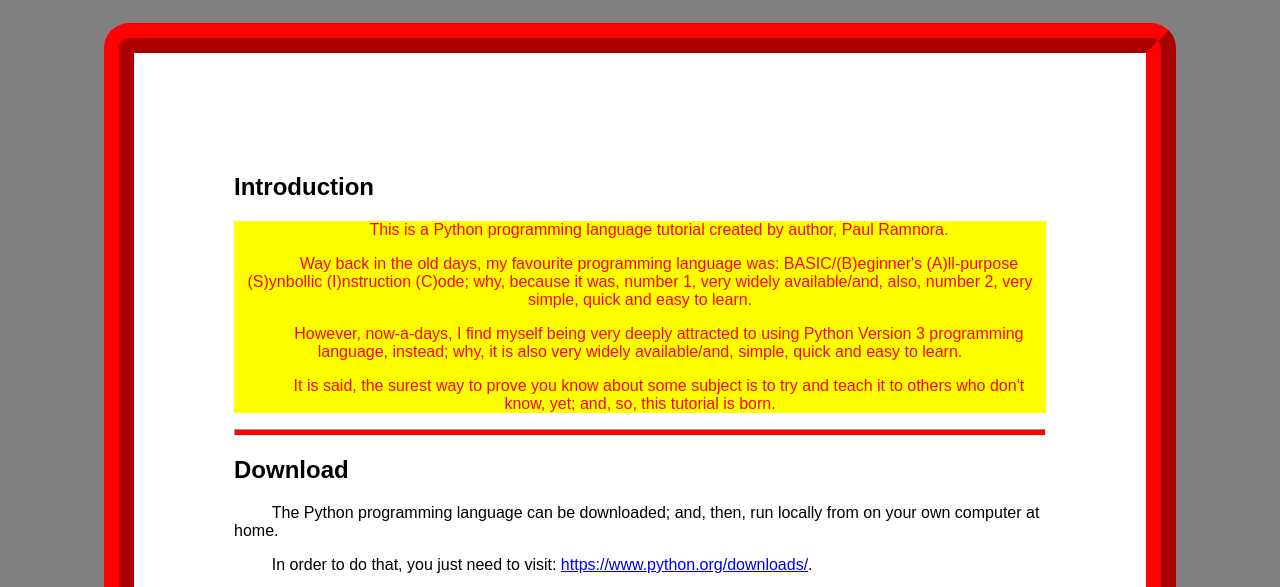
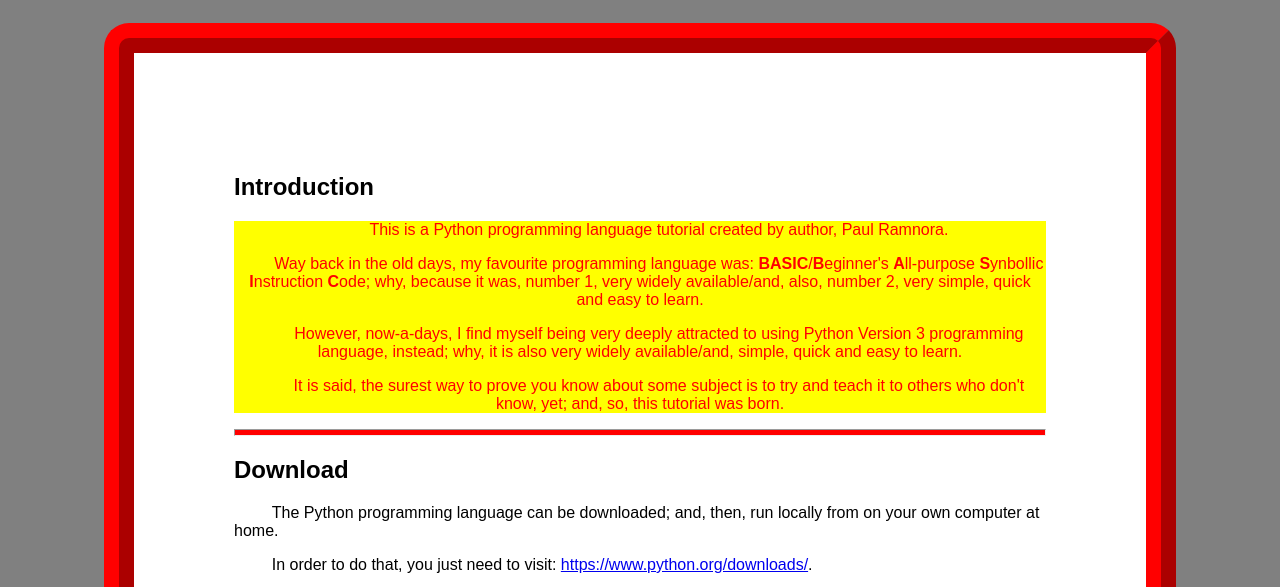
Before and after one commit to pramnora/python-tutorial-01, a plain HTML site: page index.html in a window 1280 px wide. Shown: the part 206-793 px from the top of the page. Drawn offline with Linux system fonts and the light colour scheme.

Commit message:
Update index.html
Added some bold text on the divIntro

```diff
--- a/index.html
+++ b/index.html
@@ -51,7 +51,7 @@
    </p>
 
    <p class="clsPara">
-    Way back in the old days, my favourite programming language was: BASIC/(B)eginner's (A)ll-purpose (S)ynbollic (I)nstruction (C)ode; why, because it was, number 1, very widely available/and, also, number 2, very simple, quick and easy to learn.
+    Way back in the old days, my favourite programming language was: <b>BASIC</b>/<b>B</b>eginner's <b>A</b>ll-purpose <b>S</b>ynbollic <b>I</b>nstruction <b>C</b>ode; why, because it was, number 1, very widely available/and, also, number 2, very simple, quick and easy to learn.
    </p>
 
    <p class="clsPara">
@@ -59,7 +59,7 @@
    </p>
 
    <p class="clsPara">
-    It is said, the surest way to prove you know about some subject is to try and teach it to others who don't know, yet; and, so, this tutorial is born.
+    It is said, the surest way to prove you know about some subject is to try and teach it to others who don't know, yet; and, so, this tutorial was born.
    </p>
 
    </div>
```
